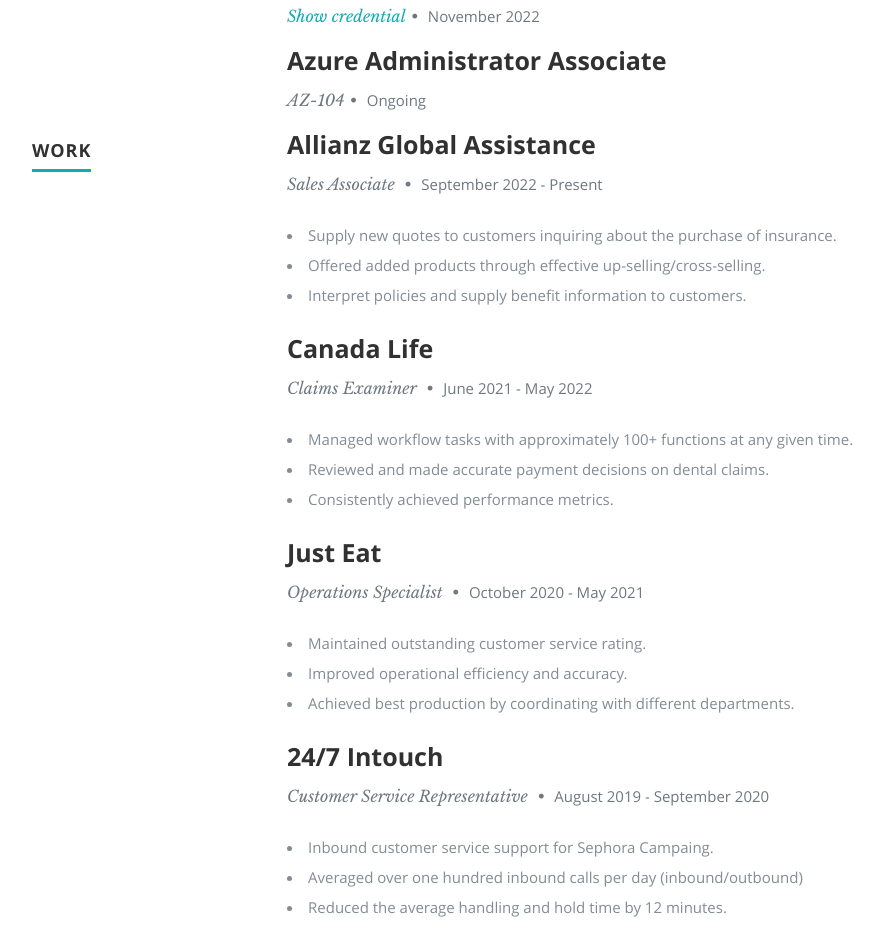
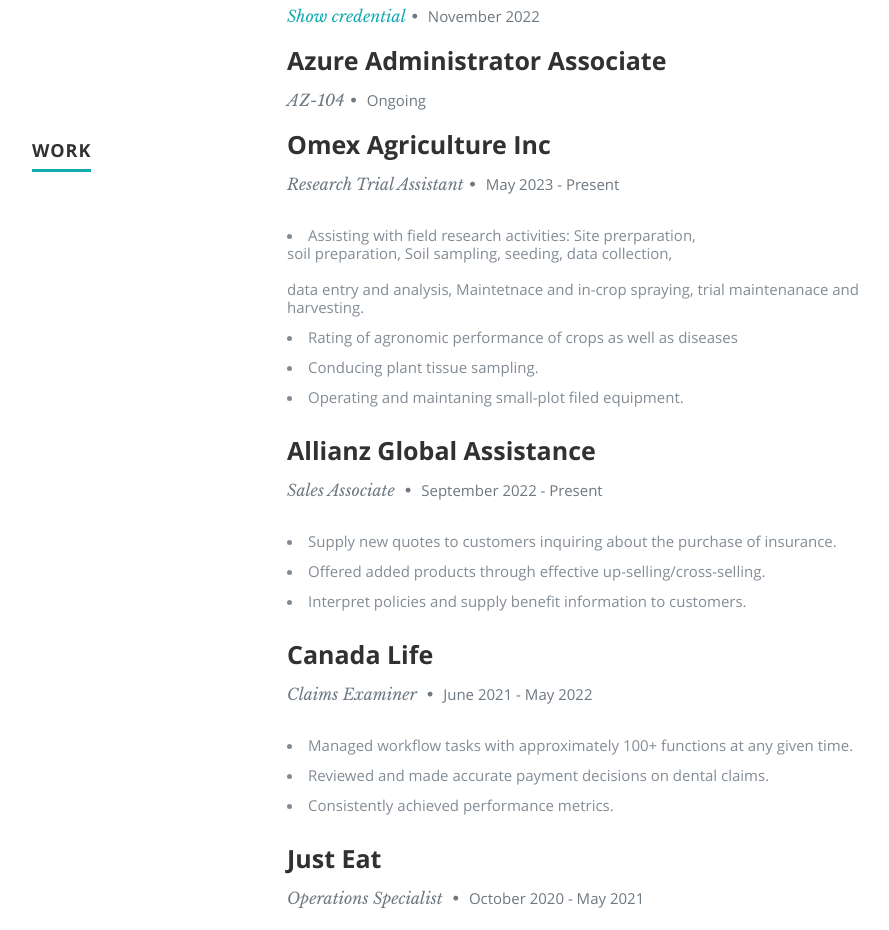
Before and after one commit to shafi-u/Azure-resume, a plain HTML site: page frontend/index.html in a window 1280 px wide. Shown: the part 1540-2470 px from the top of the page, without its empty margins (118-1007 px from the left). Drawn offline with nearby package versions, Linux system fonts and the light colour scheme; no server answers.

Commit message:
Added new work experience

```diff
--- a/frontend/index.html
+++ b/frontend/index.html
@@ -181,6 +181,27 @@
 
                <div class="twelve columns">
 
+                  <h3>Omex Agriculture Inc</h3>
+                  <p class="info">Research Trial Assistant<span>&bull;</span> <em class="date">May 2023 - Present</em></p>
+
+                  <p>
+                  <li>Assisting with field research activities: Site prerparation,
+                  <br>soil preparation, Soil sampling, seeding, data collection,</br>
+                  <br>data entry and analysis, Maintetnace and in-crop spraying, trial maintenanace and harvesting.</br>
+                 </li>
+                  <li>Rating of agronomic performance of crops as well as diseases</li>
+                  <li>Conducing plant tissue sampling.</li>
+                  <li>Operating and maintaning small-plot filed equipment.</li>
+                  </p>
+
+               </div>
+
+            </div> <!-- item end -->
+
+            <div class="row item">
+
+               <div class="twelve columns">
+
                   <h3>Allianz Global Assistance</h3>
                   <p class="info">Sales Associate <span>&bull;</span> <em class="date">September 2022 - Present</em></p>
 
```
